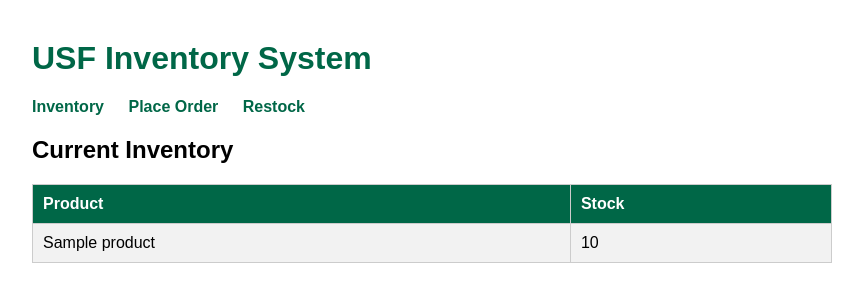
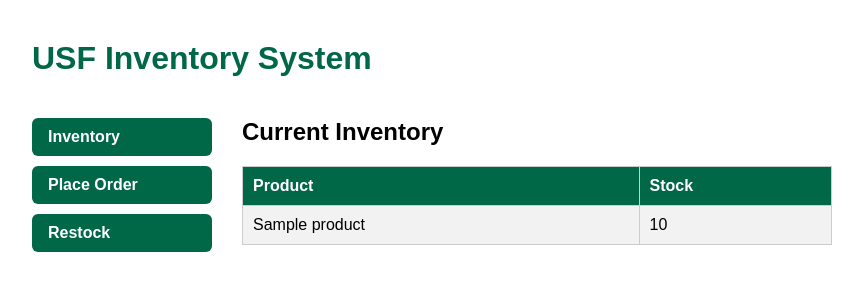
Before and after one commit to fraze-dev/inventory-app, a Flask app: page / in a window 1280 px wide. Shown: the top 302 px of the page, without its empty margins (208-1071 px from the left). Run offline with Flask 3, Linux system fonts and the light colour scheme; a database or web service that is not in the repository returns one stand-in record (values such as "Sample title").

Commit message:
design: restyled button layout to left column

```diff
--- a/app/templates/index.html
+++ b/app/templates/index.html
@@ -6,7 +6,10 @@
     <style>
         body { font-family: Arial, sans-serif; max-width: 800px; margin: 40px auto; padding: 0 20px; }
         h1 { color: #006747; }
-        nav a { margin-right: 20px; text-decoration: none; color: #006747; font-weight: bold; }
+        nav { display: flex; flex-direction: column; width: 180px; gap: 10px; margin-top: 20px; }
+        nav a { text-decoration: none; color: white; font-weight: bold; background-color: #006747;
+            padding: 10px 16px; border-radius: 6px; }
+        nav a:hover { background-color: #004d35; }
         table { width: 100%; border-collapse: collapse; margin-top: 20px; }
         th, td { border: 1px solid #ccc; padding: 10px; text-align: left; }
         th { background-color: #006747; color: white; }
@@ -16,11 +19,13 @@
 </head>
 <body>
     <h1>USF Inventory System</h1>
+    <div style="display: flex; gap: 30px; align-items: flex-start;">
         <nav>
             <a href="/">Inventory</a>
             <a href="/order">Place Order</a>
             <a href="/restock">Restock</a>
         </nav>
+        <div style="flex: 1;">
             <h2>Current Inventory</h2>
             <table>
                 <tr>
@@ -36,5 +41,7 @@
                 </tr>
                 {% endfor %}
             </table>
+        </div>
+    </div>
 </body>
 </html>
```
Also changed, not shown: app/templates/order.html (+8 -1 lines), app/templates/restock.html (+8 -1 lines). Lines whose indentation alone changed are shown as unchanged.
